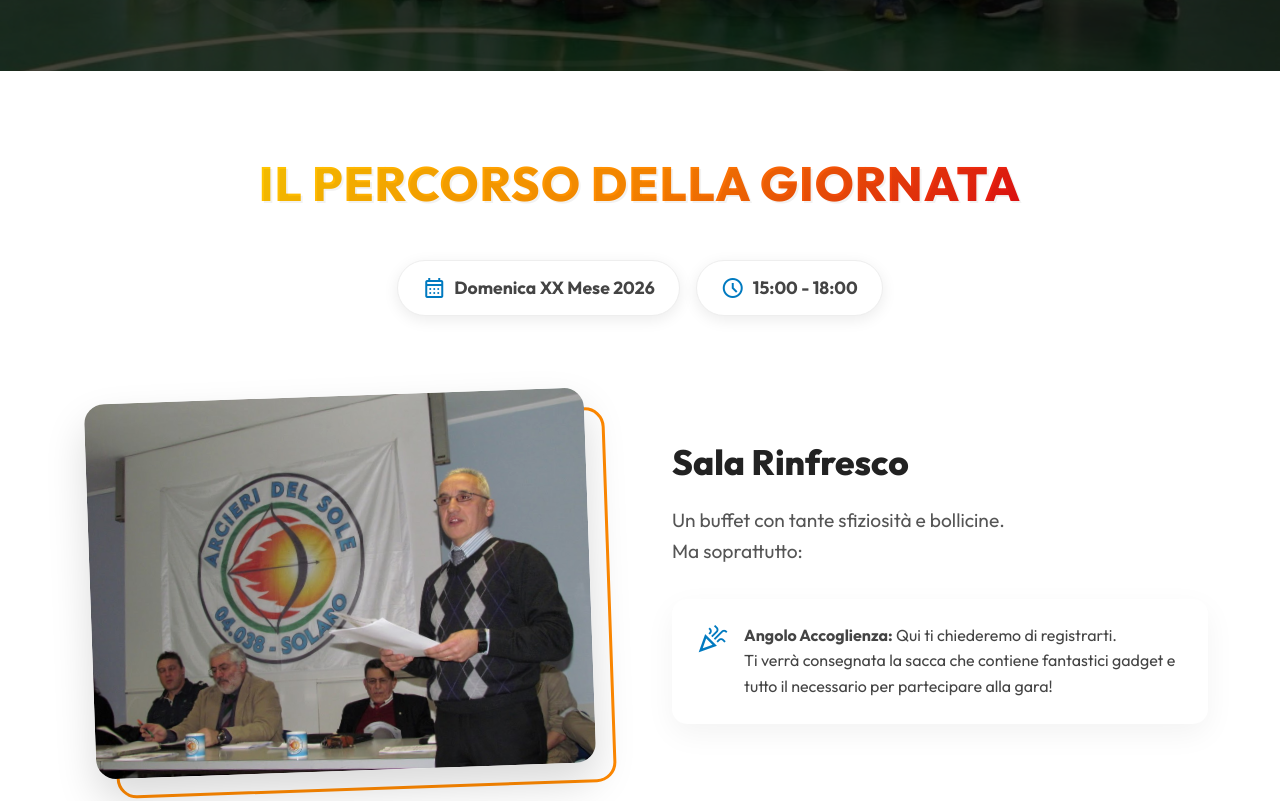
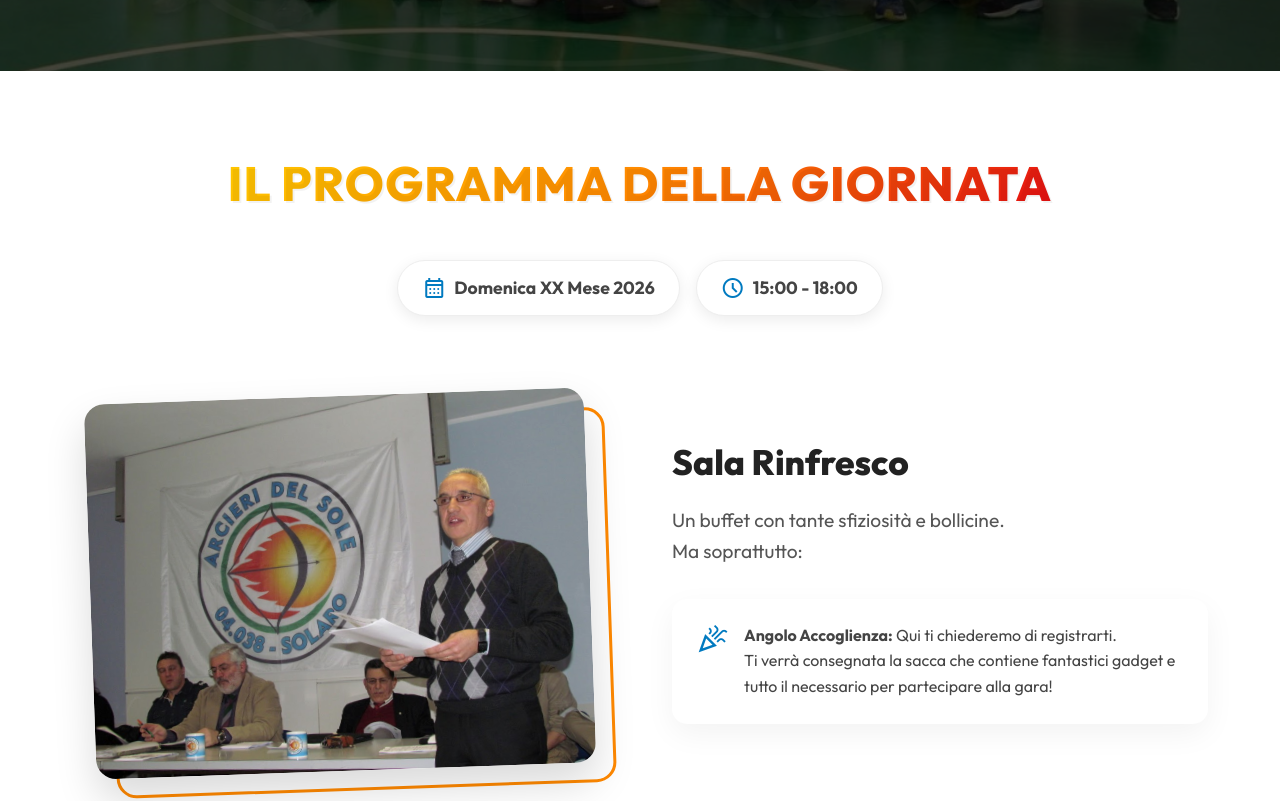
Before and after one commit to Alb3rt05/50esimoArcieriDelSole-fe, an Angular app: page / in a window 1280 px wide. Shown: the part 729-1530 px from the top of the page. Built offline with nearby package versions, Linux system fonts and the light colour scheme.

Commit message:
FIX:Fixed location title and adjust the last part of site's texts

```diff
--- a/src/app/components/location/location.component.html
+++ b/src/app/components/location/location.component.html
@@ -1,8 +1,7 @@
 <section class="container mt-2 mb-2 relative-container">
     <div class="text-center mb-2">
         <h2 class="text-solar creative-title">LOCATION</h2>
-        <p class="hand-font" style="font-size: 1.5rem; color: var(--color-text-light); transform: rotate(-1deg);">Ti
-            aspettiamo al campo!</p>
+
     </div>
 
     <div class="location-creative-layout">
--- a/src/app/components/program/program.component.html
+++ b/src/app/components/program/program.component.html
@@ -2,7 +2,7 @@
 
     <!-- Intro Header -->
     <div class="intro-header text-center">
-        <h2 class="section-title text-solar creative-title">Il Percorso della Giornata</h2>
+        <h2 class="section-title text-solar creative-title">Il programma della Giornata</h2>
         <div class="date-pills">
             <span class="pill">
                 <span class="material-symbols-outlined">
```
